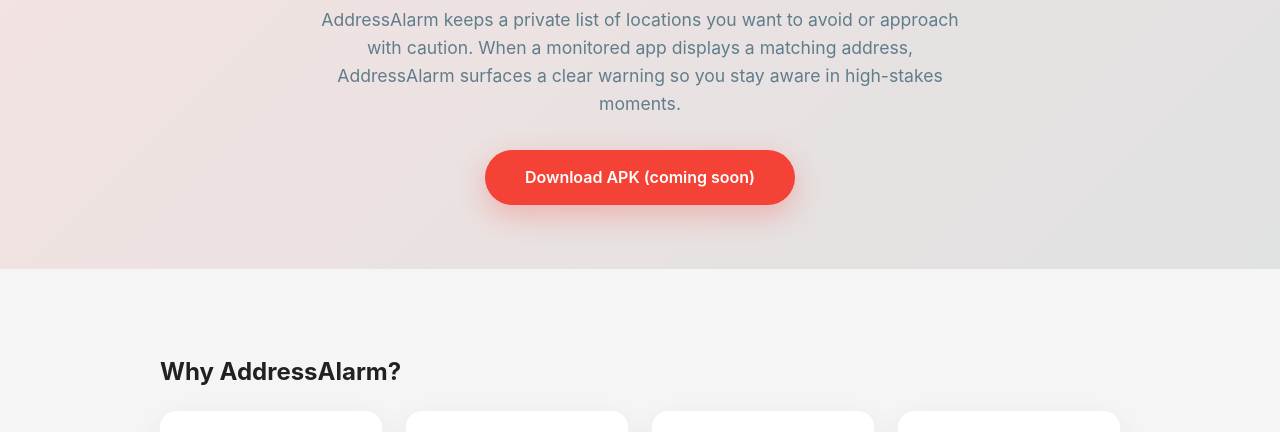
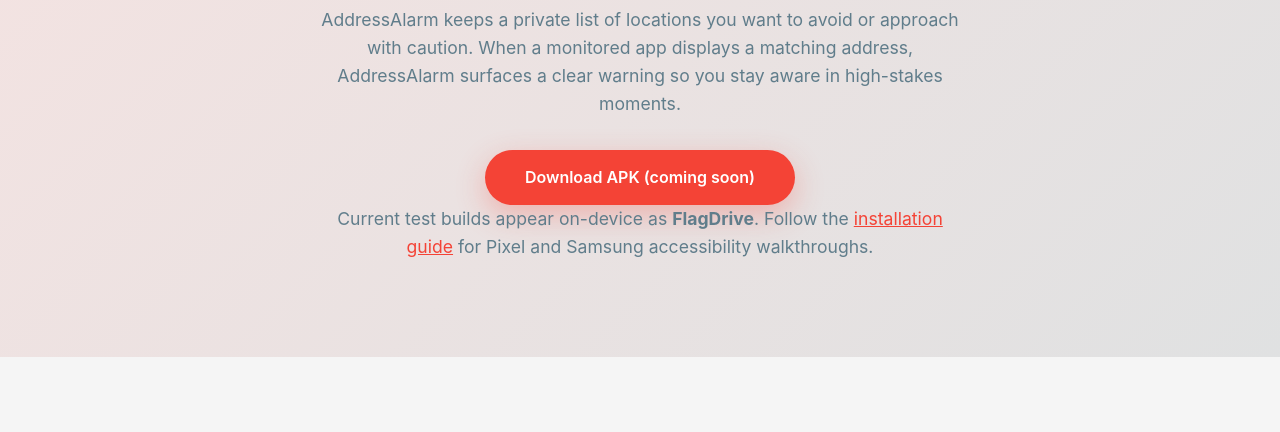
Before and after one commit to TohnJravolta/AddressAlarm, a plain HTML site: page docs/index.html in a window 1280 px wide. Shown: the part 284-716 px from the top of the page. Drawn offline with Linux system fonts and the light colour scheme.

Commit message:
Document accessibility setup for Samsung and Pixel

```diff
--- a/docs/index.html
+++ b/docs/index.html
@@ -34,6 +34,10 @@
         <a class="button" href="https://github.com/TohnJravolta/AAT/releases" target="_blank" rel="noopener">
           Download APK (coming soon)
         </a>
+        <p class="small-print">
+          Current test builds appear on-device as <strong>FlagDrive</strong>. Follow the
+          <a href="./INSTALLATION.md">installation guide</a> for Pixel and Samsung accessibility walkthroughs.
+        </p>
       </section>
 
       <section id="features">
--- a/docs/styles.css
+++ b/docs/styles.css
@@ -79,6 +79,13 @@
   font-size: 1.1rem;
 }
 
+.small-print {
+  max-width: 640px;
+  margin: 1rem auto 0;
+  font-size: 0.9rem;
+  color: var(--muted);
+}
+
 .button {
   display: inline-block;
   padding: 0.9rem 2.5rem;
```
Also changed, not shown: 4 other files.
